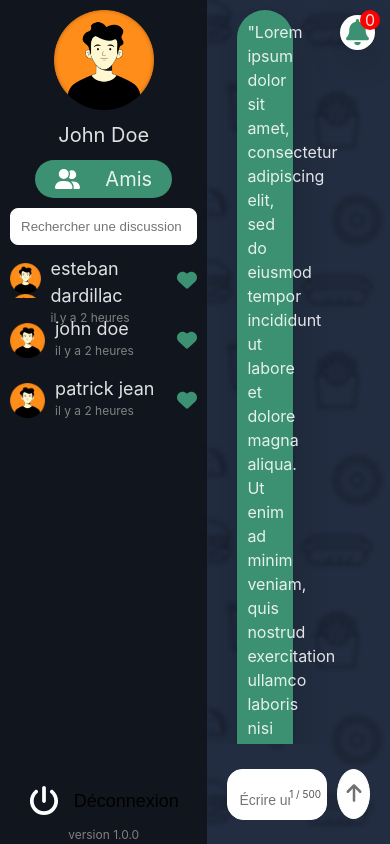
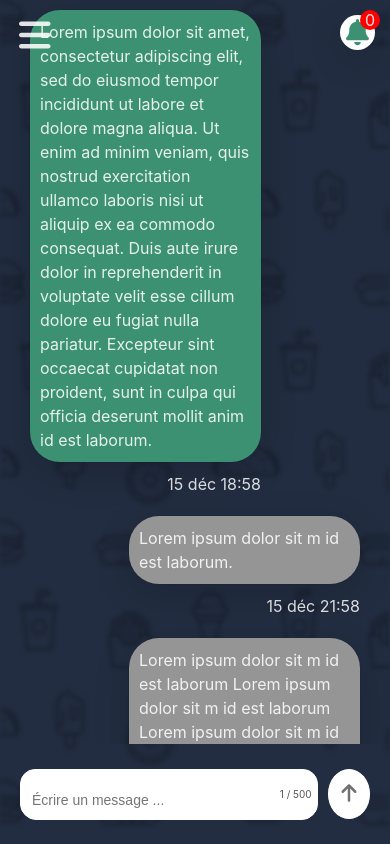
Before and after one commit to AyaAid/blablabox, a React (Vite) app: page / in a window 390 px wide. Built offline with nearby package versions, Linux system fonts and the light colour scheme.

Commit message:
responsive menu

```diff
--- a/src/components/list/List.css
+++ b/src/components/list/List.css
@@ -6,6 +6,15 @@
   flex-direction: column;
   padding: 0 10px;
   align-items: center;
+  overflow-y: scroll;
+}
+
+.list-container-elements {
+  width: 100%;
+  display: flex;
+  flex-direction: column;
+  flex: 1;
+  gap: 10px;
 }
 
 .profil-container {
@@ -58,4 +67,50 @@
 .version {
   font-size: 12px;
   color: grey;
+  margin: 0 auto;
 }
+
+.list-container-hamburger {
+  display: none;
+  position: absolute;
+  z-index: 100;
+  top: 15px;
+  right: 15px;
+  height: 40px;
+  width: 40px;
+}
+
+.list-container-hamburger-icon {
+  margin: auto;
+  height: 90%;
+}
+
+/* Écran moyen (tablettes) */
+@media (max-width: 768px) {
+  .list-container {
+    position: absolute;
+    background: none;
+    z-index: 1000;
+    transform: translateX(calc(-100% + 70px));
+    transition: 0.2s ease;
+  }
+
+  .list-container.active {
+    transform: translateX(0px);
+    background-color: var(--secondary-color);
+    box-shadow: rgba(0, 0, 0, 0.2) 0px 10px 36px 0px,
+      rgba(0, 0, 0, 0.1) 0px 0px 0px 1px;
+    transition: 0.2s ease;
+  }
+
+  .list-container-hamburger {
+    display: flex;
+  }
+
+  .list-container-elements {
+    display: none;
+  }
+  .list-container-elements.active {
+    display: flex;
+  }
+}
--- a/src/components/list/List.tsx
+++ b/src/components/list/List.tsx
@@ -2,20 +2,50 @@ import { FontAwesomeIcon } from "@fortawesome/react-fontawesome";
 import Button from "./button/Button";
 import DiscussionsList from "./discussions-list/DiscussionsList";
 import "./List.css";
-import { faPowerOff } from "@fortawesome/free-solid-svg-icons";
+import { faBars, faPowerOff } from "@fortawesome/free-solid-svg-icons";
 import { useState } from "react";
+import { useEffect } from "react";
 
 const List = () => {
   const [searchValue, setSearchValue] = useState("");
+  const [menuOpen, setMenuOpen] = useState(false);
 
   const handleChange = (value: string) => {
     setSearchValue(value);
   };
 
+  const openMenu = () => {
+    setMenuOpen(!menuOpen);
+  };
+
+  const handleOutsideClick = (event) => {
+    const listContainer = document.querySelector(".list-container");
+
+    if (listContainer && !listContainer.contains(event.target)) {
+      setMenuOpen(false);
+    }
+  };
+
+  useEffect(() => {
+    document.addEventListener("click", handleOutsideClick);
+
+    return () => {
+      document.removeEventListener("click", handleOutsideClick);
+    };
+  }, []);
+
   return (
-    <div className="list-container">
+    <div className={`list-container ${menuOpen ? "active" : ""}`}>
+      <div className="list-container-hamburger" onClick={openMenu}>
+        <FontAwesomeIcon
+          icon={faBars}
+          className="list-container-hamburger-icon"
+        />
+      </div>
+      <div className={`list-container-elements ${menuOpen ? "active" : ""}`}>
         <div className="profil-container">
           <div className="profil"></div>
+
           <p>John Doe</p>
           <Button />
         </div>
@@ -31,7 +61,8 @@ const List = () => {
         </button>
         <p className="version">version 1.0.0</p>
       </div>
+    </div>
   );
 };
 
-export default List
+export default List;
--- a/src/components/list/discussions-list/DiscussionsList.css
+++ b/src/components/list/discussions-list/DiscussionsList.css
@@ -7,3 +7,10 @@
   gap: 10px;
   overflow-y: scroll;
 }
+
+/* Écran moyen (tablettes) */
+@media (max-width: 768px) {
+  .discussions-list {
+    display: flex;
+  }
+}
--- a/src/components/list/discussions-list/discussion/Discussion.css
+++ b/src/components/list/discussions-list/discussion/Discussion.css
@@ -1,5 +1,6 @@
 .discussion {
   height: 50px;
+  width: 100%;
   display: flex;
   justify-content: space-between;
   cursor: pointer;
@@ -13,7 +14,7 @@
 .discussion-left-text {
   display: flex;
   flex-direction: column;
-    font-size: 18px;
+  font-size: 12px;
 }
 
 .discussion-left-text-date {
--- a/src/components/message/Message.css
+++ b/src/components/message/Message.css
@@ -27,9 +27,16 @@
   flex: 1;
   border-radius: 30px;
   width: 100%;
-    box-shadow: rgba(0, 0, 0, 0.16) 0px 10px 36px 0px, rgba(0, 0, 0, 0.06) 0px
-        0px 0px 1px;
+  box-shadow: rgba(0, 0, 0, 0.16) 0px 10px 36px 0px,
+    rgba(0, 0, 0, 0.06) 0px 0px 0px 1px;
 
   padding: 10px;
   text-align: start;
 }
+
+/* Écran moyen (tablettes) */
+@media (max-width: 768px) {
+  .message {
+    width: 70%;
+  }
+}
--- a/src/components/message/Message.tsx
+++ b/src/components/message/Message.tsx
@@ -1,30 +1,20 @@
-import './Message.css'
+import "./Message.css";
 
 interface MessageProps {
-    mind: boolean // Définir le type de la prop
+  message: any; // Définir le type de la prop
 }
 
-const Message: React.FC<MessageProps> = ({ mind }) => {
-    return (
-        <div className={`message-side ${mind ? 'mind' : ''}`}>
-            <div className="message">
-                <div className={`message-bulle ${mind ? 'mind' : ''}`}>
-                    <p>
-                        "Lorem ipsum dolor sit amet, consectetur adipiscing
-                        elit, sed do eiusmod tempor incididunt ut labore et
-                        dolore magna aliqua. Ut enim ad minim veniam, quis
-                        nostrud exercitation ullamco laboris nisi ut aliquip ex
-                        ea commodo consequat. Duis aute irure dolor in
-                        reprehenderit in voluptate velit esse cillum dolore eu
-                        fugiat nulla pariatur. Excepteur sint occaecat cupidatat
-                        non proident, sunt in culpa qui officia deserunt mollit
-                        anim id est laborum."
-                    </p>
-                </div>
-                <p>16 dec 21:58</p>
-            </div>
+const Message: React.FC<MessageProps> = ({ message }) => {
+  return (
+    <div className={`message-side ${message.mind ? "mind" : ""}`}>
+      <div className="message">
+        <div className={`message-bulle ${message.mind ? "mind" : ""}`}>
+          <p>{message.message}</p>
         </div>
-    )
-}
+        <p>{message.date}</p>
+      </div>
+    </div>
+  );
+};
 
-export default Message
+export default Message;
--- a/src/views/Home.tsx
+++ b/src/views/Home.tsx
@@ -1,10 +1,54 @@
-import List from '../components/list/List'
-import Message from '../components/message/Message'
-import NotificationBar from '../components/notification-bar/NotificationBar'
-import SendBar from '../components/send-bar/SendBar'
-import './Home.css'
+import List from "../components/list/List";
+import Message from "../components/message/Message";
+import NotificationBar from "../components/notification-bar/NotificationBar";
+import SendBar from "../components/send-bar/SendBar";
+import "./Home.css";
 
 const Home = () => {
+  const messages = [
+    {
+      id: "1",
+      message:
+        "Lorem ipsum dolor sit amet, consectetur adipiscing elit, sed do eiusmod tempor incididunt ut labore et dolore magna aliqua. Ut enim ad minim veniam, quis nostrud exercitation ullamco laboris nisi ut aliquip ex ea commodo consequat. Duis aute irure dolor in reprehenderit in voluptate velit esse cillum dolore eu fugiat nulla pariatur. Excepteur sint occaecat cupidatat non proident, sunt in culpa qui officia deserunt mollit anim id est laborum.",
+      date: "15 déc 18:58",
+      mind: false,
+    },
+    {
+      id: "2",
+      message: "Lorem ipsum dolor sit m id est laborum.",
+      date: "15 déc 21:58",
+      mind: true,
+    },
+    {
+      id: "3",
+      message:
+        "Lorem ipsum dolor sit m id est laborum Lorem ipsum dolor sit m id est laborum Lorem ipsum dolor sit m id est laborum",
+      date: "16 déc 21:58",
+      mind: true,
+    },
+    {
+      id: "4",
+      message:
+        "Lorem ipsum dolor sit m id est laborum Lorem ipsum dolor sit m id est laborum sit m id est laborum ",
+      date: "17 déc 21:58",
+      mind: false,
+    },
+    {
+      id: "5",
+      message:
+        "Lorem ipsum dolor sit m id est laborum Lorem ipsum dolor sit m id est laborum Lorem ipsum dolor sit m id est laborum Lorem ipsum dolor sit m id est laborum Lorem ipsum dolor sit m id est laborum",
+      date: "16 déc 21:58",
+      mind: true,
+    },
+    {
+      id: "6",
+      message:
+        "Lorem ipsum dolor sit m id est laborum Lorem ipsum dolor sit m id est laborum sit m id est laborum Lorem ipsum dolor sit m id est laborum Lorem ipsum dolor sit m id est laborum",
+      date: "17 déc 21:58",
+      mind: false,
+    },
+  ];
+
   return (
     <div className="page">
       <List />
@@ -12,18 +56,14 @@ const Home = () => {
         <div className="bg"></div>
         <NotificationBar />
         <div className="messages">
-                    <Message mind={false} />
-                    <Message mind={true} />
-                    <Message mind={false} />
-                    <Message mind={false} />
-                    <Message mind={true} />
-                    <Message mind={false} />
-                    <Message mind={true} />
+          {messages.map((message) => (
+            <Message message={message} />
+          ))}
         </div>
         <SendBar />
       </div>
     </div>
-    )
-}
+  );
+};
 
-export default Home
+export default Home;
```
Lines whose indentation alone changed are shown as unchanged.
